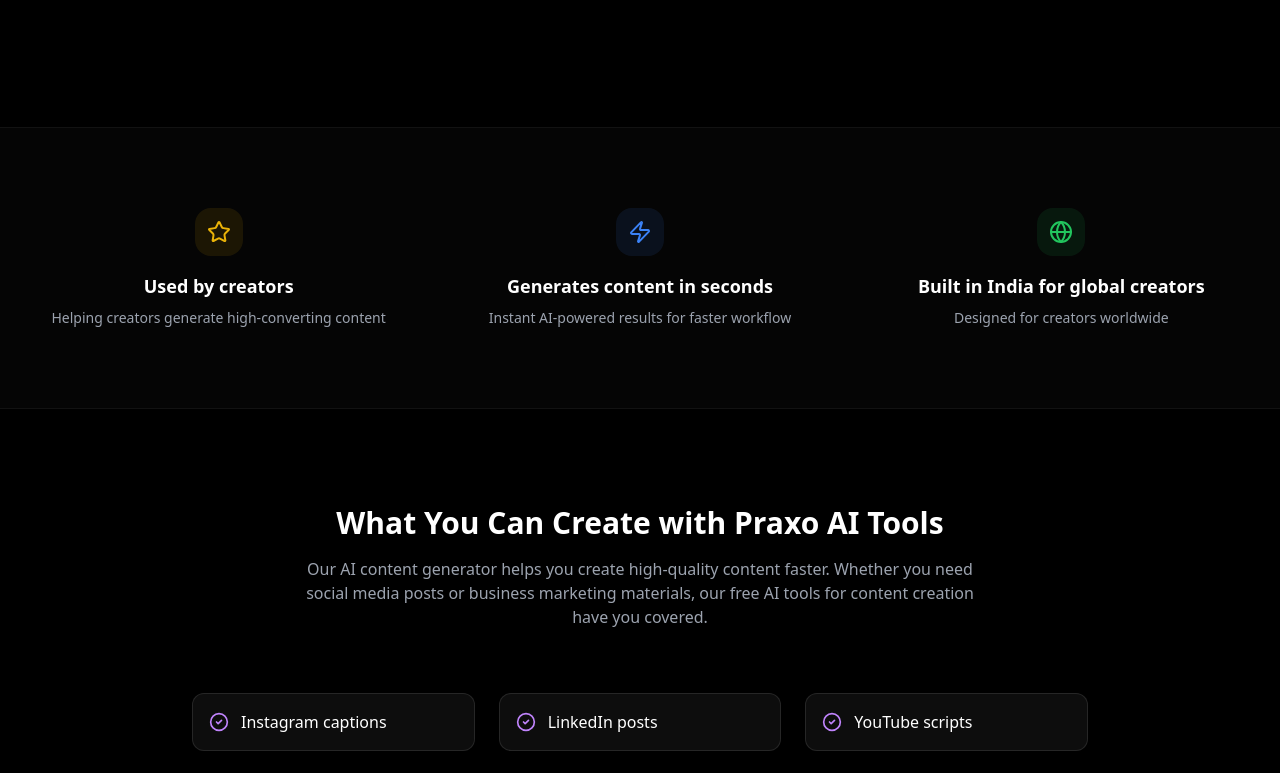
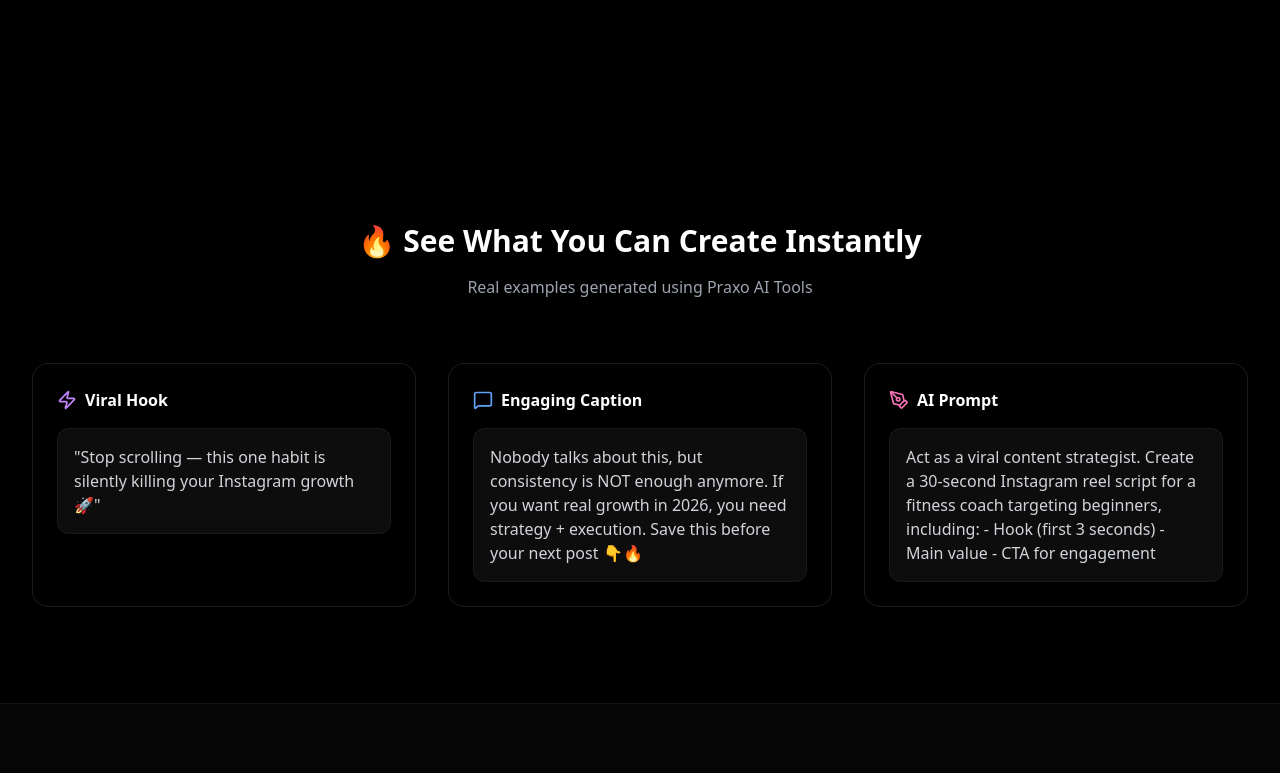
Before and after one commit to praxodigital-netizen/praxo-ai-tools, a React (Vite) app: page / in a window 1280 px wide. Shown: the part 725-1498 px from the top of the page. Built offline with nearby package versions, Linux system fonts and the light colour scheme.

Commit message:
Update Home.tsx

```diff
--- a/src/pages/Home.tsx
+++ b/src/pages/Home.tsx
@@ -63,6 +63,55 @@
             No design skills needed • Instant results • Free to start
           </p>
         </motion.div>
+      </section>
+
+      {/* Business Section */}
+      <section className="w-full max-w-7xl mx-auto px-4 sm:px-6 lg:px-8 py-24">
+        <div className="text-center mb-16">
+          <h2 className="text-3xl font-bold mb-4">🔥 See What You Can Create Instantly</h2>
+          <p className="text-gray-400">Real examples generated using Praxo AI Tools</p>
+        </div>
+
+        <div className="grid grid-cols-1 md:grid-cols-3 gap-8">
+          <div className="p-6 rounded-2xl bg-black border border-white/10 shadow-lg">
+            <div className="flex items-center space-x-2 mb-4">
+              <Zap className="w-5 h-5 text-purple-400" />
+              <h3 className="font-bold text-white">Viral Hook</h3>
+            </div>
+            <div className="p-4 rounded-xl bg-white/5 border border-white/5">
+              <p className="text-gray-300 font-medium">"Stop scrolling — this one habit is silently killing your Instagram growth 🚀"</p>
+            </div>
+          </div>
+
+          <div className="p-6 rounded-2xl bg-black border border-white/10 shadow-lg">
+            <div className="flex items-center space-x-2 mb-4">
+              <MessageSquare className="w-5 h-5 text-blue-400" />
+              <h3 className="font-bold text-white">Engaging Caption</h3>
+            </div>
+            <div className="p-4 rounded-xl bg-white/5 border border-white/5">
+              <p className="text-gray-300 font-medium">Nobody talks about this, but consistency is NOT enough anymore.
+
+If you want real growth in 2026, you need strategy + execution.
+
+Save this before your next post 👇🔥</p>
+            </div>
+          </div>
+
+          <div className="p-6 rounded-2xl bg-black border border-white/10 shadow-lg">
+            <div className="flex items-center space-x-2 mb-4">
+              <PenTool className="w-5 h-5 text-pink-400" />
+              <h3 className="font-bold text-white">AI Prompt</h3>
+            </div>
+            <div className="p-4 rounded-xl bg-white/5 border border-white/5">
+              <p className="text-gray-300 font-medium">Act as a viral content strategist.
+
+Create a 30-second Instagram reel script for a fitness coach targeting beginners, including:
+- Hook (first 3 seconds)
+- Main value
+- CTA for engagement</p>
+            </div>
+          </div>
+        </div>
       </section>
 
       {/* Trust Section */}
@@ -183,47 +232,6 @@
           </div>
         </div>
       </section>
-
-      {/* Business Section */}
-      <section className="w-full max-w-7xl mx-auto px-4 sm:px-6 lg:px-8 py-24">
-        <div className="text-center mb-16">
-          <h2 className="text-3xl font-bold mb-4">AI Tools for Business Automation</h2>
-          <p className="text-gray-400">Scale your operations and save time with intelligent automation.</p>
-        </div>
-
-        <div className="grid grid-cols-1 md:grid-cols-3 gap-8">
-          <div className="p-6 rounded-2xl bg-black border border-white/10 shadow-lg">
-            <div className="flex items-center space-x-2 mb-4">
-              <Zap className="w-5 h-5 text-purple-400" />
-              <h3 className="font-bold text-white">Viral Hook</h3>
-            </div>
-            <div className="p-4 rounded-xl bg-white/5 border border-white/5">
-              <p className="text-gray-300 font-medium">"Stop scrolling if you want to grow your Instagram in 2026 🚀"</p>
-            </div>
-          </div>
-
-          <div className="p-6 rounded-2xl bg-black border border-white/10 shadow-lg">
-            <div className="flex items-center space-x-2 mb-4">
-              <MessageSquare className="w-5 h-5 text-blue-400" />
-              <h3 className="font-bold text-white">Engaging Caption</h3>
-            </div>
-            <div className="p-4 rounded-xl bg-white/5 border border-white/5">
-              <p className="text-gray-300 font-medium">"Consistency beats talent. Start posting smarter, not harder. #GrowthMindset #CreatorTips"</p>
-            </div>
-          </div>
-
-          <div className="p-6 rounded-2xl bg-black border border-white/10 shadow-lg">
-            <div className="flex items-center space-x-2 mb-4">
-              <PenTool className="w-5 h-5 text-pink-400" />
-              <h3 className="font-bold text-white">AI Prompt</h3>
-            </div>
-            <div className="p-4 rounded-xl bg-white/5 border border-white/5">
-              <p className="text-gray-300 font-medium">"Create a high-converting Instagram reel script for a fitness coach targeting beginners."</p>
-            </div>
-          </div>
-        </div>
-      </section>
-
       {/* Testimonials Section */}
       <section className="w-full bg-white/[0.02] border-y border-white/5 py-24">
         <div className="max-w-7xl mx-auto px-4 sm:px-6 lg:px-8">
```
